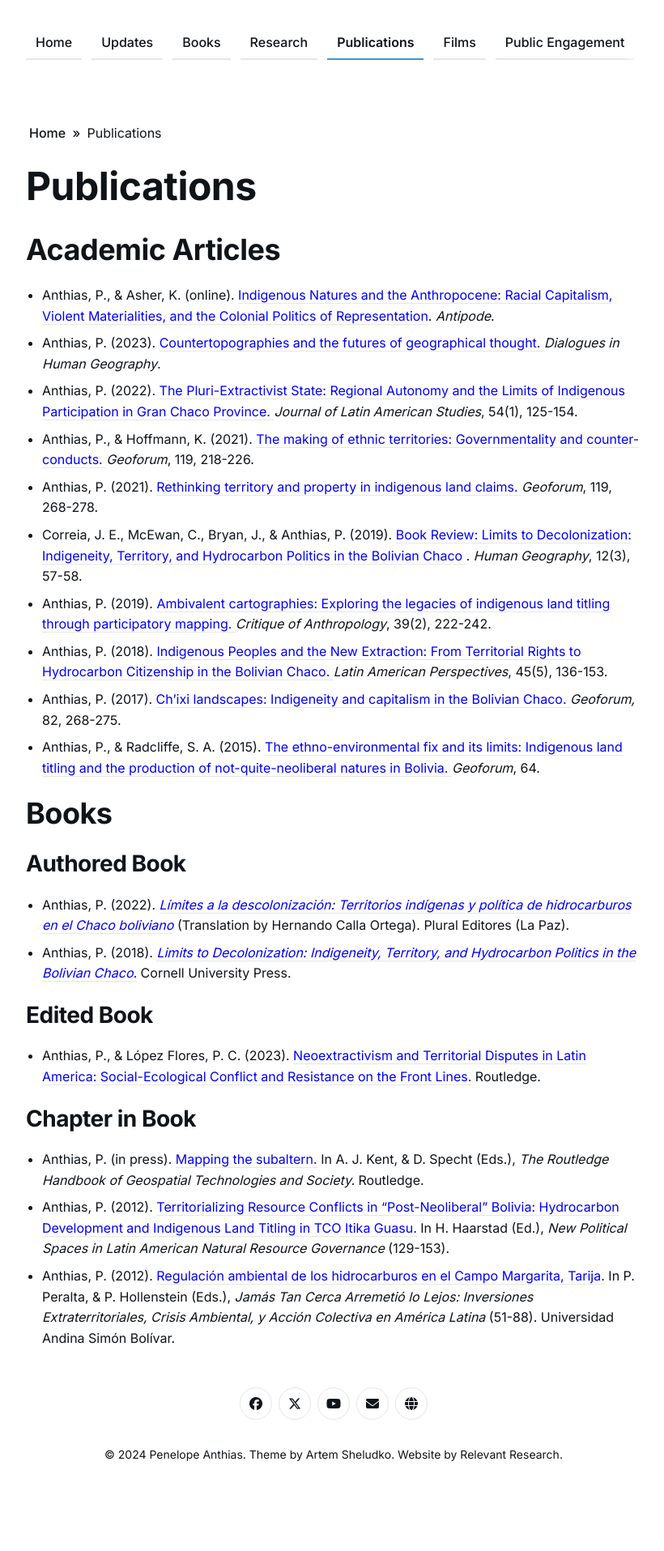
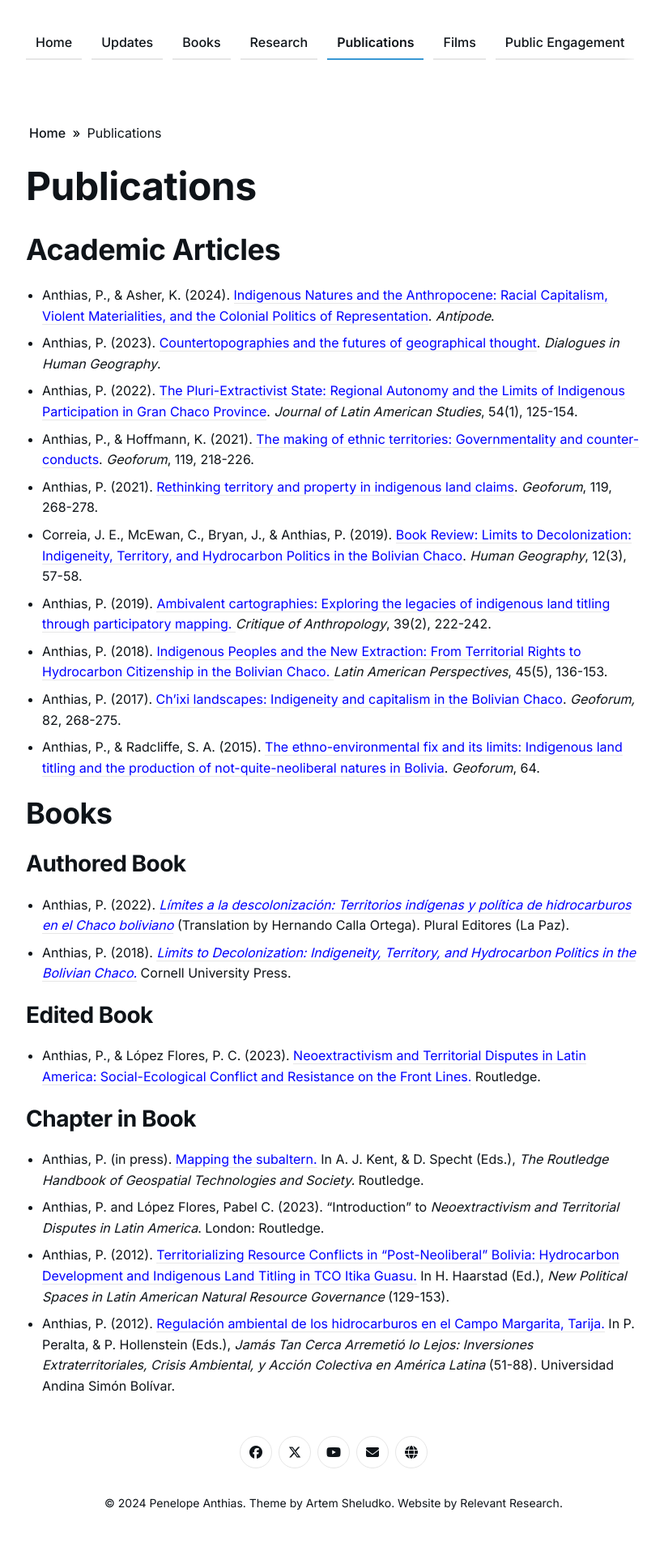
Before and after one commit to RelevantResearch/penelopeanthias, a Jekyll site: the page built from _pages/publications.md, in a window 1280 px wide. Shown: the whole page at 81% size, without its empty margins (228-1048 px from the left). Built offline with Jekyll 4.4.1, drawn with Linux system fonts in a browser that asks for light colours; before the commit the page ends 1856 px from its top, so only the background shows below that.

Commit message:
Update publications.md

```diff
--- a/_pages/publications.md
+++ b/_pages/publications.md
@@ -8,16 +8,16 @@ page_cover:
 
 # Academic Articles
 
-- Anthias, P., & Asher, K. (online). [<span class="blue">Indigenous Natures and the Anthropocene: Racial Capitalism, Violent Materialities, and the Colonial Politics of Representation</span>](https://doi.org/10.1111/anti.13078). *Antipode*.
-- Anthias, P. (2023). [<span class="blue"> Countertopographies and the futures of geographical thought. </span>](https://doi.org/10.1177/20438206231171202) *Dialogues in Human Geography*.
-- Anthias, P. (2022). [<span class="blue"> The Pluri-Extractivist State: Regional Autonomy and the Limits of Indigenous Participation in Gran Chaco Province. </span>](https://doi.org/10.1017/s0022216x21000997) *Journal of Latin American Studies*, 54(1), 125-154.
-- Anthias, P., & Hoffmann, K. (2021). [<span class="blue"> The making of ethnic territories: Governmentality and counter-conducts. </span>](https://doi.org/10.1016/j.geoforum.2020.06.027) *Geoforum*, 119, 218-226.
-- Anthias, P. (2021). [<span class="blue"> Rethinking territory and property in indigenous land claims. </span>](https://doi.org/10.1016/j.geoforum.2019.09.008) *Geoforum*, 119, 268-278.
-- Correia, J. E., McEwan, C., Bryan, J., & Anthias, P. (2019). [<span class="blue"> Book Review: Limits to Decolonization: Indigeneity, Territory, and Hydrocarbon Politics in the Bolivian Chaco </span>](https://doi.org/10.1177/194277861901200301). *Human Geography*, 12(3), 57-58.
+- Anthias, P., & Asher, K. (2024). [<span class="blue">Indigenous Natures and the Anthropocene: Racial Capitalism, Violent Materialities, and the Colonial Politics of Representation</span>](https://doi.org/10.1111/anti.13078). *Antipode*.
+- Anthias, P. (2023). [<span class="blue"> Countertopographies and the futures of geographical thought</span>](https://doi.org/10.1177/20438206231171202). *Dialogues in Human Geography*.
+- Anthias, P. (2022). [<span class="blue"> The Pluri-Extractivist State: Regional Autonomy and the Limits of Indigenous Participation in Gran Chaco Province</span>](https://doi.org/10.1017/s0022216x21000997). *Journal of Latin American Studies*, 54(1), 125-154.
+- Anthias, P., & Hoffmann, K. (2021). [<span class="blue"> The making of ethnic territories: Governmentality and counter-conducts</span>](https://doi.org/10.1016/j.geoforum.2020.06.027). *Geoforum*, 119, 218-226.
+- Anthias, P. (2021). [<span class="blue"> Rethinking territory and property in indigenous land claims</span>](https://doi.org/10.1016/j.geoforum.2019.09.008). *Geoforum*, 119, 268-278.
+- Correia, J. E., McEwan, C., Bryan, J., & Anthias, P. (2019). [<span class="blue"> Book Review: Limits to Decolonization: Indigeneity, Territory, and Hydrocarbon Politics in the Bolivian Chaco</span>](https://doi.org/10.1177/194277861901200301). *Human Geography*, 12(3), 57-58.
 - Anthias, P. (2019). [<span class="blue"> Ambivalent cartographies: Exploring the legacies of indigenous land titling through participatory mapping. </span>](https://doi.org/10.1177/0308275x19842920) *Critique of Anthropology*, 39(2), 222-242.
 - Anthias, P. (2018). [<span class="blue"> Indigenous Peoples and the New Extraction: From Territorial Rights to Hydrocarbon Citizenship in the Bolivian Chaco. </span>](https://doi.org/10.1177/0094582x16678804) *Latin American Perspectives*, 45(5), 136-153.
-- Anthias, P. (2017). [<span class="blue"> Ch’ixi landscapes: Indigeneity and capitalism in the Bolivian Chaco. </span>](https://doi.org/10.1016/j.geoforum.2016.09.013) *Geoforum,* 82, 268-275.
-- Anthias, P., & Radcliffe, S. A. (2015). [<span class="blue"> The ethno-environmental fix and its limits: Indigenous land titling and the production of not-quite-neoliberal natures in Bolivia. </span>](https://doi.org/10.1016/j.geoforum.2013.06.007) *Geoforum*, 64.
+- Anthias, P. (2017). [<span class="blue"> Ch’ixi landscapes: Indigeneity and capitalism in the Bolivian Chaco</span>](https://doi.org/10.1016/j.geoforum.2016.09.013). *Geoforum,* 82, 268-275.
+- Anthias, P., & Radcliffe, S. A. (2015). [<span class="blue"> The ethno-environmental fix and its limits: Indigenous land titling and the production of not-quite-neoliberal natures in Bolivia</span>](https://doi.org/10.1016/j.geoforum.2013.06.007). *Geoforum*, 64.
 
 # Books
 
@@ -33,5 +33,6 @@ page_cover:
 ### Chapter in Book
 
 - Anthias, P. (in press). [<span class="blue">Mapping the subaltern.</span>](https://doi.org/10.4324/9780367855765-11) In A. J. Kent, & D. Specht (Eds.), *The Routledge Handbook of Geospatial Technologies and Society.* Routledge.
+- Anthias, P. and López Flores, Pabel C. (2023). "Introduction" to *Neoextractivism and Territorial Disputes in Latin America*. London: Routledge.
 - Anthias, P. (2012). [<span class="blue">Territorializing Resource Conflicts in “Post-Neoliberal” Bolivia: Hydrocarbon Development and Indigenous Land Titling in TCO Itika Guasu.</span>](https://doi.org/10.1057/9781137073723_7) In H. Haarstad (Ed.), *New Political Spaces in Latin American Natural Resource Governance* (129-153).
 - Anthias, P. (2012). [<span class="blue">Regulación ambiental de los hidrocarburos en el Campo Margarita, Tarija.</span>](https://durham-repository.worktribe.com/output/1633438) In P. Peralta, & P. Hollenstein (Eds.), *Jamás Tan Cerca Arremetió lo Lejos: Inversiones Extraterritoriales, Crisis Ambiental, y Acción Colectiva en América Latina* (51-88). Universidad Andina Simón Bolívar.
```
